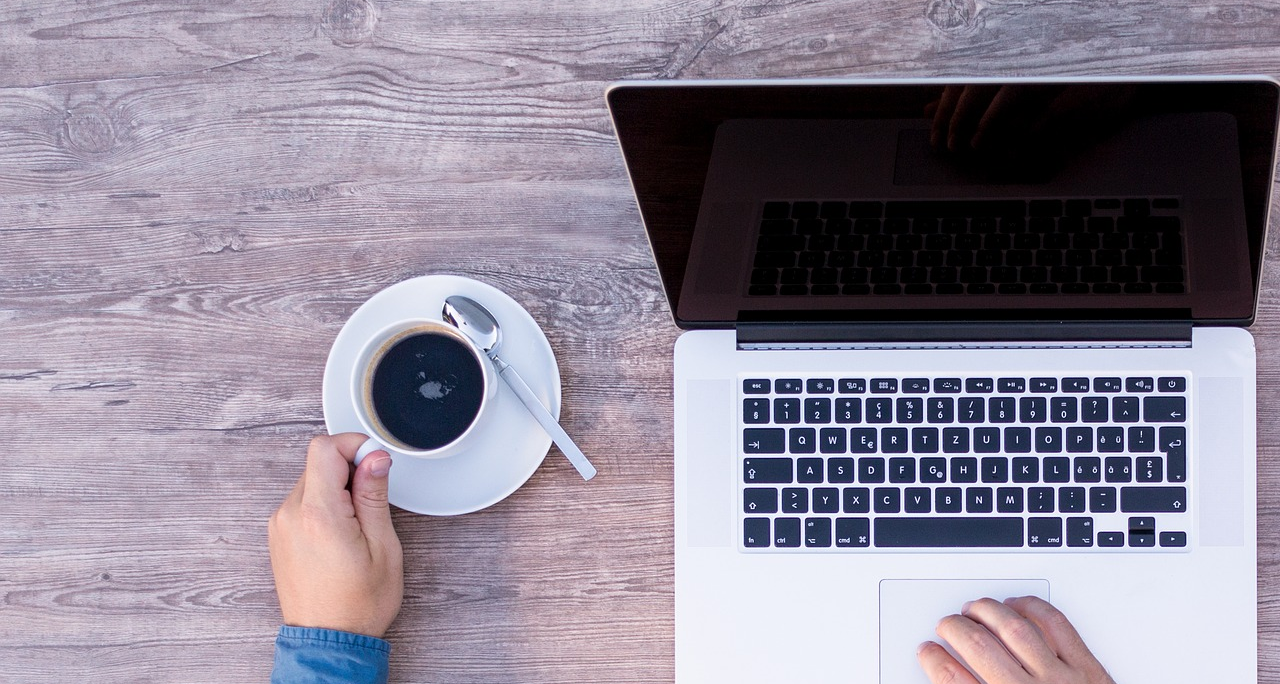
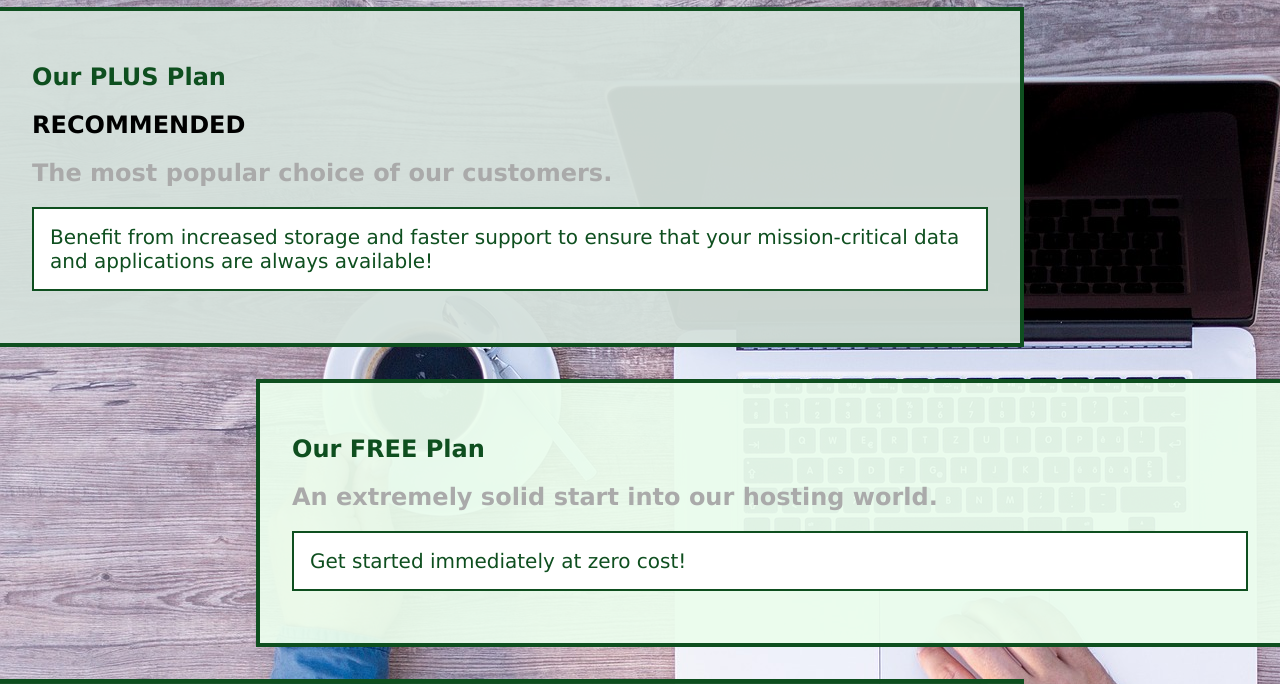
Before and after one commit to RayyanX95/uHost, a plain HTML site: page packages/index.html in a window 1280 px wide. Shown: the part 41-725 px from the top of the page. Drawn offline with Linux system fonts and the light colour scheme.

Commit message:
Add z-index to background image

```diff
--- a/packages/index.html
+++ b/packages/index.html
@@ -39,6 +39,7 @@
     <section class="package" id="plus" >
       <a class="package-link" href="#">
         <h1 class="package__title">Our PLUS Plan</h1>
+        <h2 class="pack__badge">RECOMMENDED</hh2>
         <h2 class="package__subtitle">The most popular choice of our customers.</h2>
         <p class="package__info">Benefit from increased storage and faster support to ensure that your
           mission-critical data and applications
--- a/packages/packages.css
+++ b/packages/packages.css
@@ -9,6 +9,7 @@ main {
   width: 100%;
   height: 100%;
   position: fixed;
+  z-index: -100;
 }
 
 .package {
```
